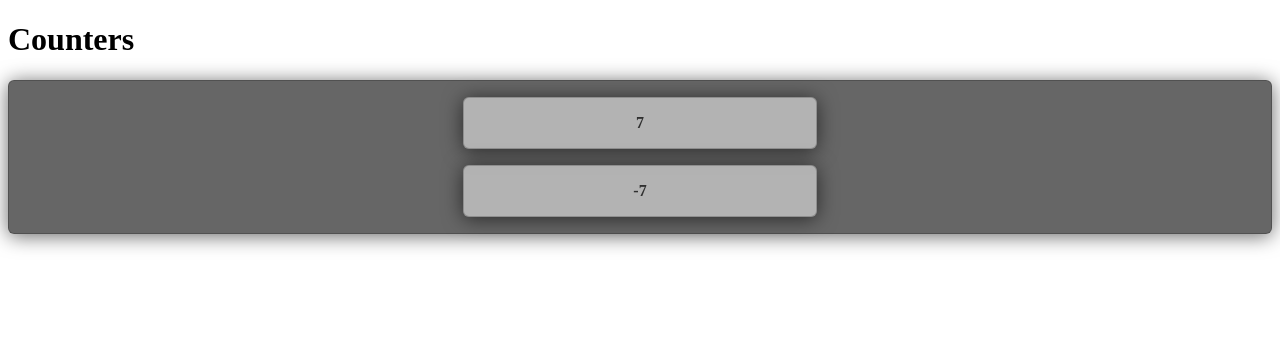
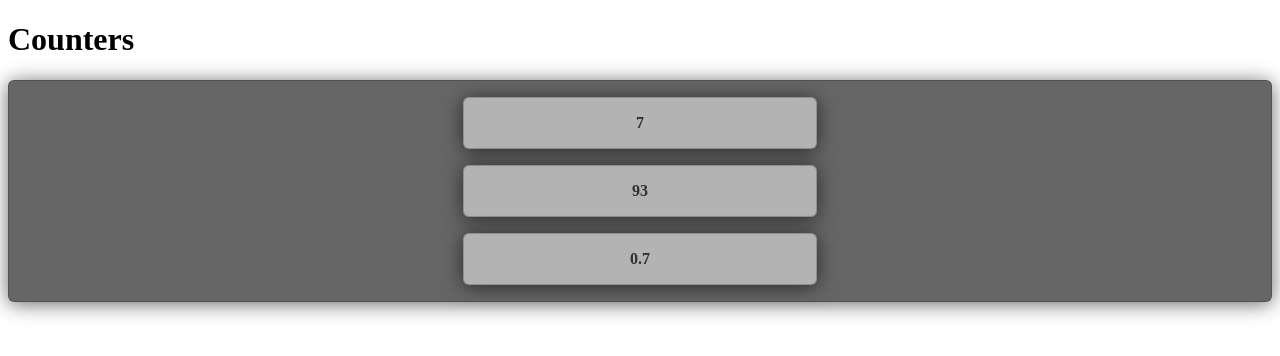
Before and after one commit to sunilkumarba/reactjs-lab, a React (Create React App) app: page / in a window 1280 px wide. Shown: the top 356 px of the page. Built offline with nearby package versions, Linux system fonts and the light colour scheme.

Commit message:
Update 3 files Updated counter hook to support start and step value

```diff
--- a/src/components/Counter/Counter.jsx
+++ b/src/components/Counter/Counter.jsx
@@ -2,8 +2,8 @@ import Card from "components/UI/Card";
 import useCounter from "hooks/useCounter";
 import styles from "./Counter.module.css";
 
-export default function Counter({ step = 1 }) {
-  const counter = useCounter(step);
+export default function Counter({ start = 0, step = 1 }) {
+  const counter = useCounter({ start, step });
 
   return (
     <>
--- a/src/hooks/useCounter.jsx
+++ b/src/hooks/useCounter.jsx
@@ -1,7 +1,7 @@
 import { useState, useEffect } from "react";
 
-export default function useCounter(step = 1) {
-  const [counter, setCounter] = useState(0);
+export default function useCounter({ start = 0, step = 1 }) {
+  const [counter, setCounter] = useState(start);
 
   if (step === 0) step = 1;
 
--- a/src/pages/CountersPage/CountersPage.jsx
+++ b/src/pages/CountersPage/CountersPage.jsx
@@ -9,7 +9,8 @@ export default function CountersPage(props) {
 
       <Card className={styles["counters-container"]}>
         <Counter step={1} />
-        <Counter step={-1} />
+        <Counter start={100} step={-1} />
+        <Counter start={0} step={0.1} />
       </Card>
     </>
   );
```
